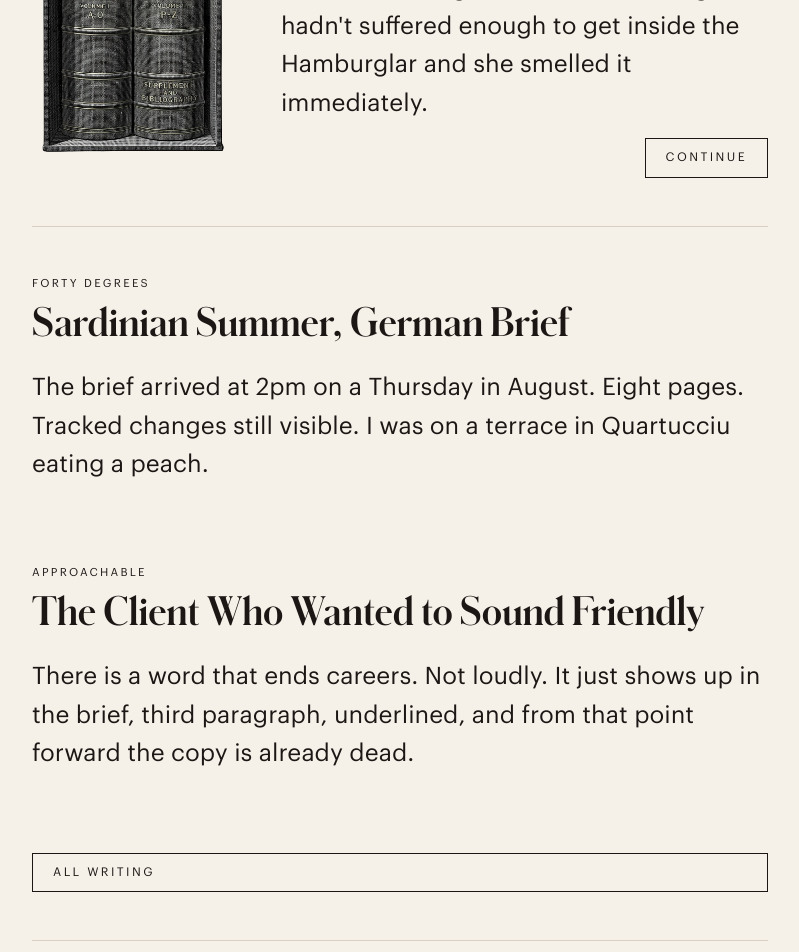
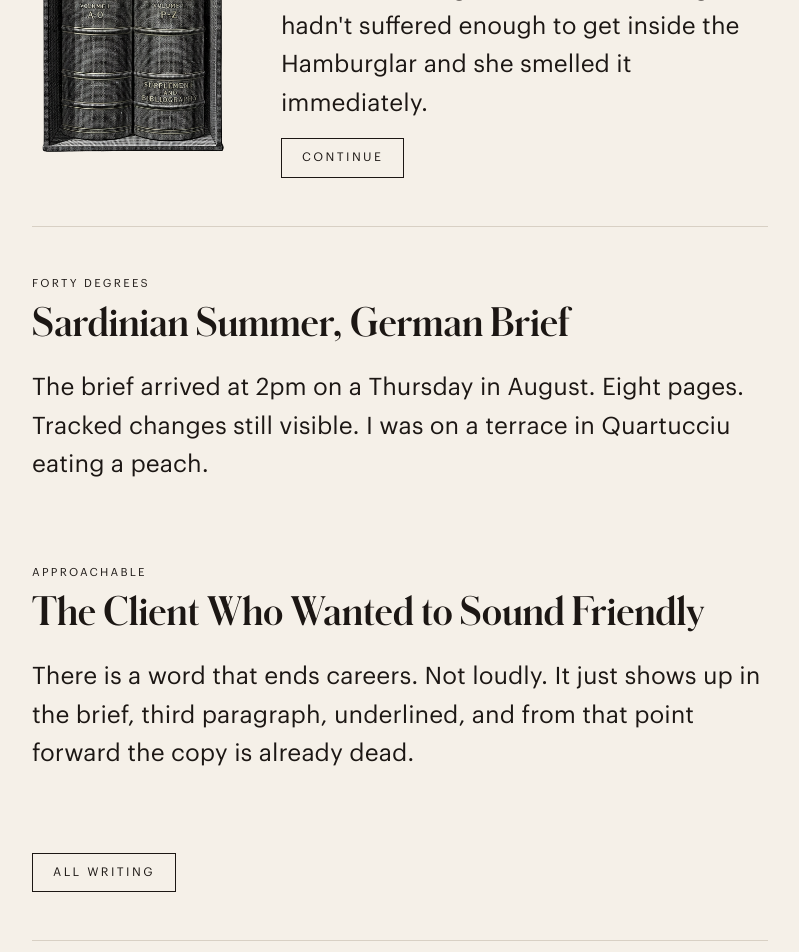
Before and after one commit to joedeluca/joedeluca.it, a Next.js app: page / in a window 1280 px wide. Shown: the part 460-1412 px from the top of the page, without its empty margins (240-1039 px from the left). Built offline with nearby package versions, Linux system fonts and the light colour scheme; a web font is replaced by a local one.

Commit message:
Refactor link alignment in HomeClient component for improved consistency

```diff
--- a/app/HomeClient.tsx
+++ b/app/HomeClient.tsx
@@ -38,8 +38,9 @@ export default function HomeClient({ posts }: { posts: MarkdownContent[] }) {
             In my first interview for a copywriter job the group creative director looked at my poems and said, "These are lovely, but can you inhabit the Hamburglar?"
             I said, I <em>think</em> so. I was smiling. She was not smiling. I hadn&apos;t suffered enough to get inside the Hamburglar and she smelled it immediately.
           </p>
-          <Link href="/about" className="btn-outline" style={{ alignSelf: "flex-end" }}>
-            Continue          </Link>
+          <Link href="/about" className="btn-outline">
+            Continue
+          </Link>
         </div>
       </div>
 
@@ -57,8 +58,9 @@ export default function HomeClient({ posts }: { posts: MarkdownContent[] }) {
               </Link>
             </article>
           ))}
-          <Link href="/blog" className="btn-outline">
-            All writing          </Link>
+          <Link href="/blog" className="btn-outline" style={{ alignSelf: "flex-start" }}>
+            All writing
+          </Link>
         </div>
       </div>
 
```
